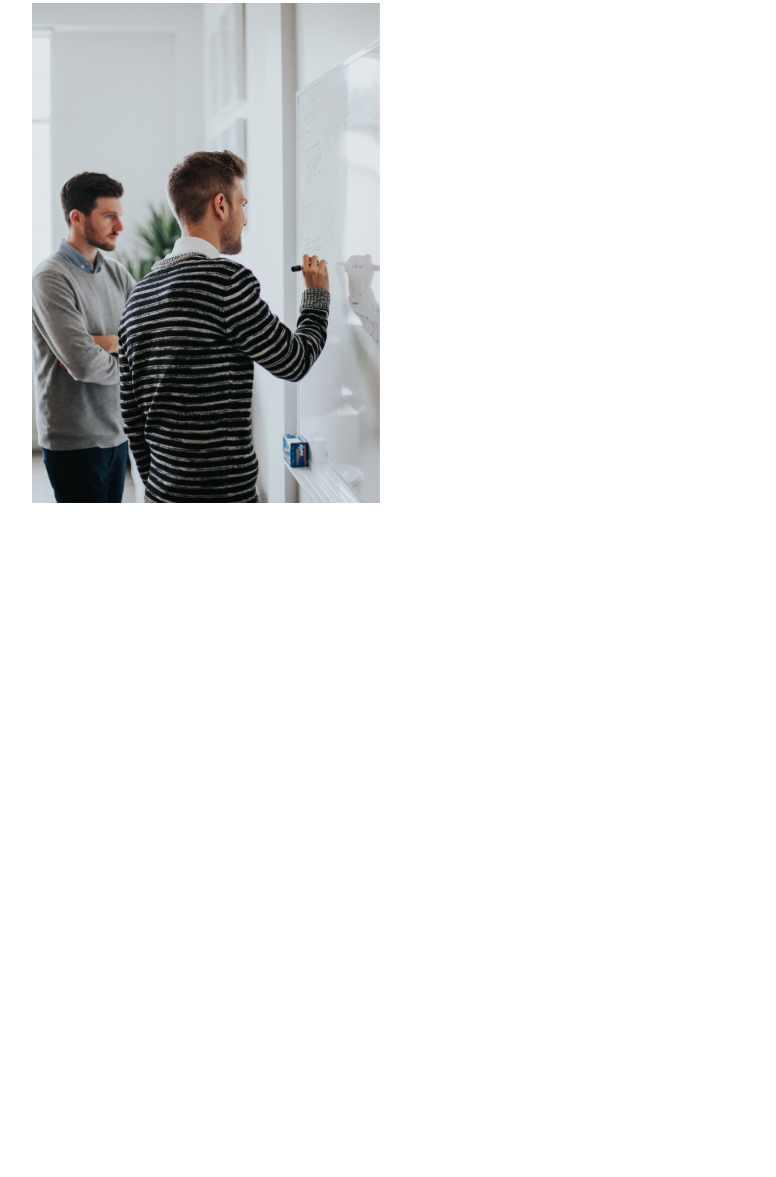
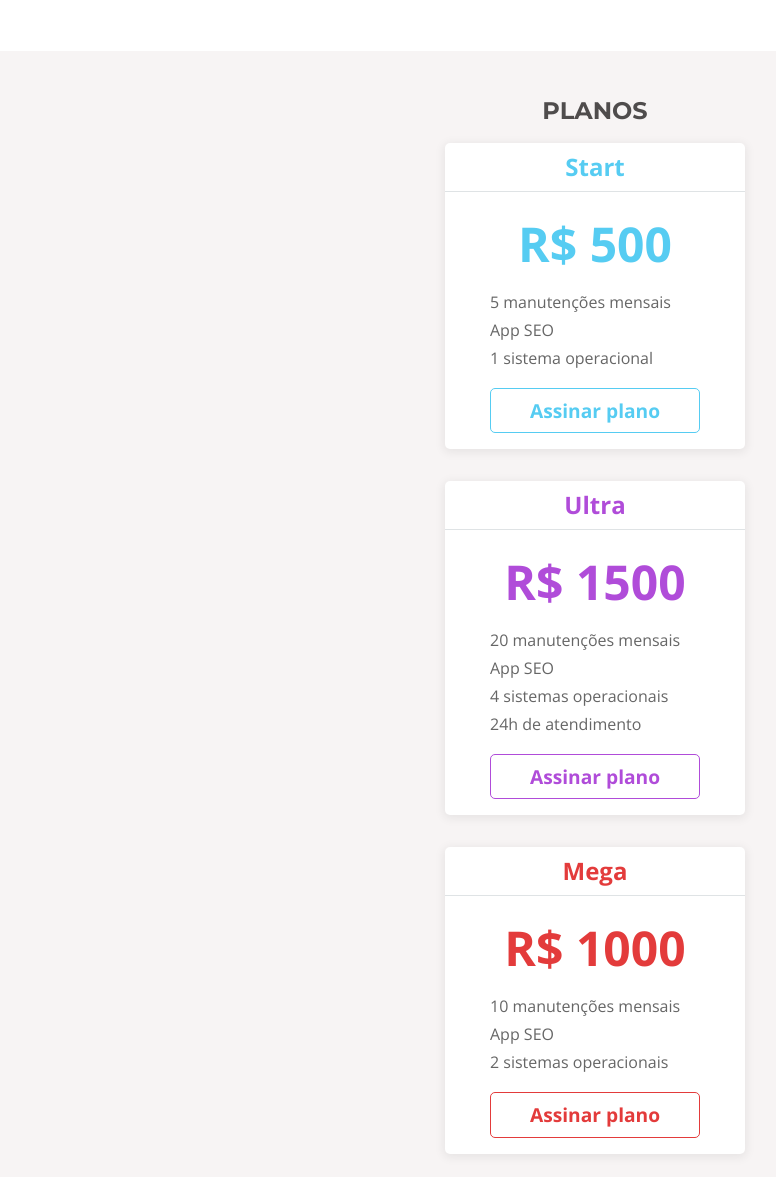
Before and after one commit to magnofnobrega/alura-layout-resp, a plain HTML site: page index.html in a window 1280 px wide. Shown: the part 1915-3092 px from the top of the page, without its empty margins (45-821 px from the left). Before the commit the page ends 2468 px from the top, so only its background shows below. Drawn offline with nearby package versions, Linux system fonts and the light colour scheme.

Commit message:
adicionado o bloco de planos

```diff
--- a/index.html
+++ b/index.html
@@ -12,6 +12,7 @@
         <link rel="stylesheet" href="css/destaques.css">
         <link rel="stylesheet" href="css/diferenciais.css">
         <link rel="stylesheet" href="css/sobre.css">
+        <link rel="stylesheet" href="css/planos.css">
     </head1>
     <body>
          <header class="cabecalho container" >
@@ -83,8 +84,47 @@
                     </ul>
                     <p class="sobre__texto">Desenvolvemos aplicativos para todas as plataformas</p>
                 </div>
-                <img src="img/sobre-apeperia.png" alt="Sobre a Apeperia" class="sobre__imagem">
+                <!-- Esta imagem entrou no meio do código mas não apareceu na aula*/
+                <img src="img/sobre-apeperia.png" alt="Sobre a Apeperia" class="sobre__imagem">-->
             </section>
+            <section class="planos container">
+                <h2 class="planos__titulo">Planos</h2>
+                <ul class="planos__cartoes">
+                    <li class="cartao cartao--start">
+                        <h3 class="cartao__titulo">Start</h3>
+                        <article class="cartao__conteudo">
+                            <p class="cartao__preco"><em>R$ 500</em></p>
+                            <p class="cartao__texto">5 manutenções mensais</p>
+                            <p class="cartao__texto">App SEO</p>
+                            <p class="cartao__texto">1 sistema operacional</p>
+                            <a href="plano.html" class="cartao__botao cartao__botao--start botao">Assinar plano</a>
+                        </article>
+                    </li>
+                    <li class="cartao cartao--ultra">
+                        <h3 class="cartao__titulo">Ultra</h3>
+                        <article class="cartao__conteudo">
+                            <p class="cartao__preco"><em>R$ 1500</em></p>
+                            <p class="cartao__texto">20 manutenções mensais</p>
+                            <p class="cartao__texto">App SEO</p>
+                            <p class="cartao__texto">4 sistemas operacionais</p>
+                            <p class="cartao__texto">24h de atendimento</p>
+                            <a href="" class="cartao__botao cartao__botao--ultra botao">Assinar plano</a>
+                        </article>
+                    </li>
+                    <li class="cartao cartao--mega">
+                        <h3 class="cartao__titulo">Mega</h3>
+                        <p class="cartao__preco"><em>R$ 1000</em></p>
+                        <article class="cartao__conteudo">
+                            <p class="cartao__texto">10 manutenções mensais</p>
+                            <p class="cartao__texto">App SEO</p>
+                            <p class="cartao__texto">2 sistemas operacionais</p>
+                            <a href="" class="cartao__botao cartao__botao--mega botao">Assinar plano</a>
+                        </article>
+                    </li>
+                </ul>
+            </section>
+
+
         </main>
     </body>
 </html>
```
